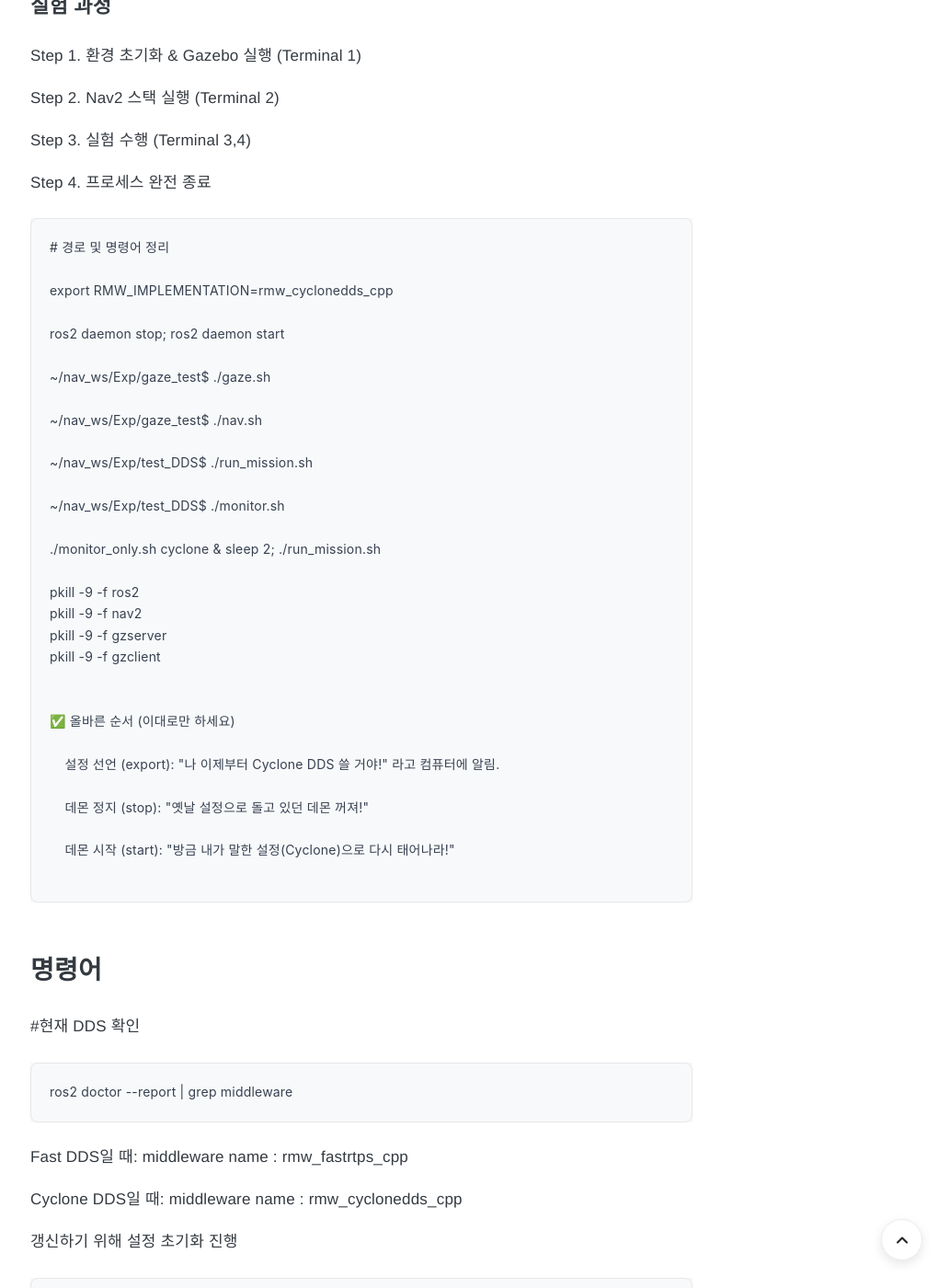
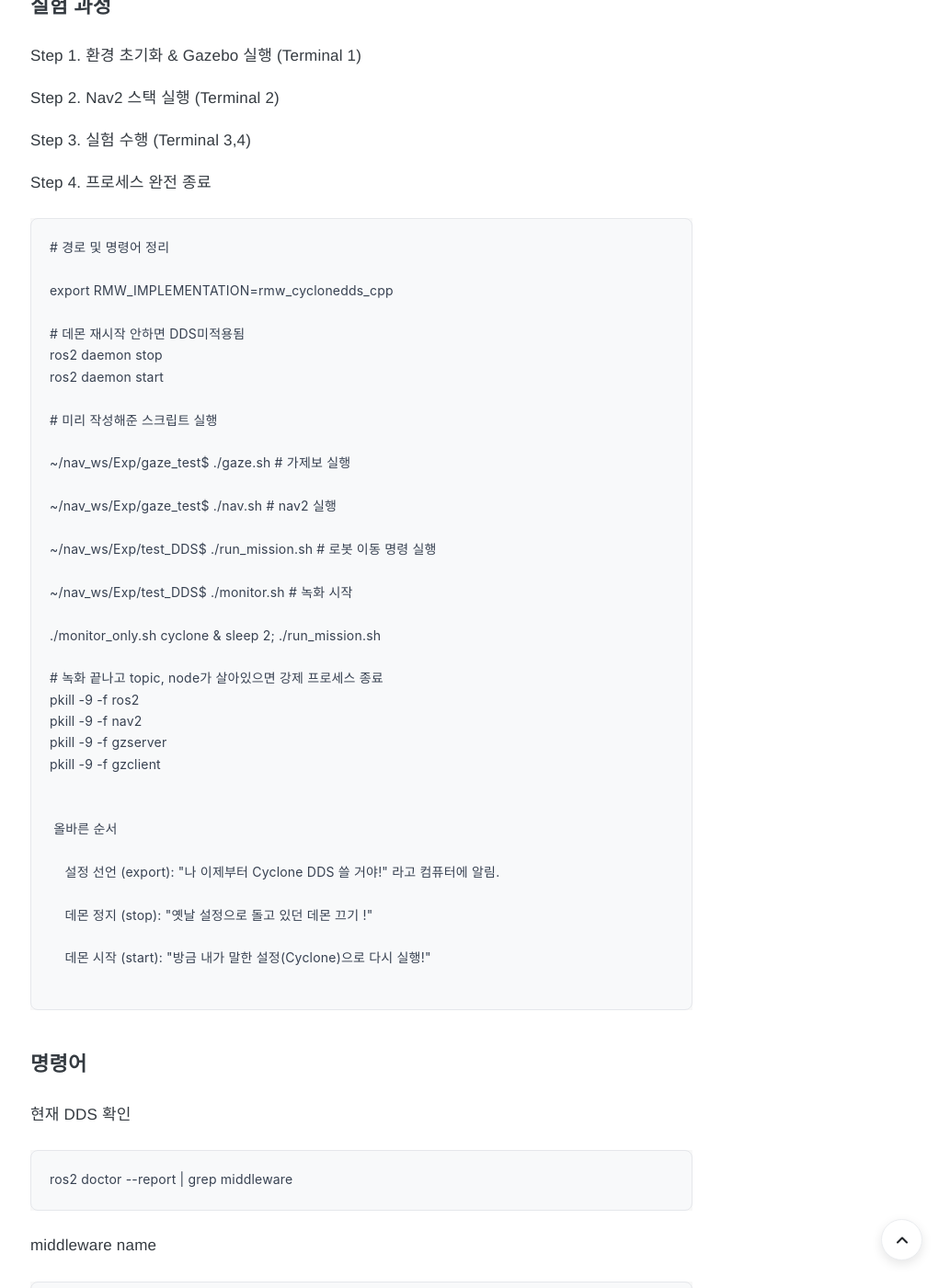
Before and after one commit to MisteryKid/MisteryKid.github.io, a Jekyll site: the page built from _posts/Robotics/DDS_TEST/2026-01-02-DDSexp.md, in a window 1280 px wide and 1400 px high, scrolled down 1379 px. Shown: the whole window at 92% size, without its empty margins (247-1280 px from the left). Built offline with Jekyll 4.4.1, drawn with Linux system fonts in a browser that asks for light colours; some of the changed text lies outside the part shown.

Commit message:
start 260216

````diff
--- a/_posts/Robotics/DDS_TEST/2026-01-02-DDSexp.md
+++ b/_posts/Robotics/DDS_TEST/2026-01-02-DDSexp.md
@@ -49,46 +49,53 @@ Step 4. 프로세스 완전 종료
 
 export RMW_IMPLEMENTATION=rmw_cyclonedds_cpp
 
-ros2 daemon stop; ros2 daemon start
+# 데몬 재시작 안하면 DDS미적용됨
+ros2 daemon stop
+ros2 daemon start
 
-~/nav_ws/Exp/gaze_test$ ./gaze.sh
+# 미리 작성해준 스크립트 실행
 
-~/nav_ws/Exp/gaze_test$ ./nav.sh
+~/nav_ws/Exp/gaze_test$ ./gaze.sh # 가제보 실행
 
-~/nav_ws/Exp/test_DDS$ ./run_mission.sh
+~/nav_ws/Exp/gaze_test$ ./nav.sh # nav2 실행
 
-~/nav_ws/Exp/test_DDS$ ./monitor.sh
+~/nav_ws/Exp/test_DDS$ ./run_mission.sh # 로봇 이동 명령 실행
+
+~/nav_ws/Exp/test_DDS$ ./monitor.sh # 녹화 시작
 
 ./monitor_only.sh cyclone & sleep 2; ./run_mission.sh
 
+# 녹화 끝나고 topic, node가 살아있으면 강제 프로세스 종료
 pkill -9 -f ros2
 pkill -9 -f nav2
 pkill -9 -f gzserver
 pkill -9 -f gzclient
 
 
-✅ 올바른 순서 (이대로만 하세요)
+ 올바른 순서
 
     설정 선언 (export): "나 이제부터 Cyclone DDS 쓸 거야!" 라고 컴퓨터에 알림.
 
-    데몬 정지 (stop): "옛날 설정으로 돌고 있던 데몬 꺼져!"
+    데몬 정지 (stop): "옛날 설정으로 돌고 있던 데몬 끄기 !"
 
-    데몬 시작 (start): "방금 내가 말한 설정(Cyclone)으로 다시 태어나라!"
+    데몬 시작 (start): "방금 내가 말한 설정(Cyclone)으로 다시 실행!"
 
 ```
 
-## 명령어
+### 명령어
 
 
-#현재 DDS 확인
+현재 DDS 확인
 ```
 ros2 doctor --report | grep middleware
 ```
 
-Fast DDS일 때: middleware name    : rmw_fastrtps_cpp
+middleware name
+```
+Fast DDS일 때 : rmw_fastrtps_cpp
 
-Cyclone DDS일 때: middleware name    : rmw_cyclonedds_cpp
-
+Cyclone DDS일 때 : rmw_cyclonedds_cpp
+```
 
 갱신하기 위해 설정 초기화 진행
 ```
````
Also changed, not shown: other parts of _posts/Robotics/DDS_TEST/2026-01-02-DDSexp.md (+2 -4 lines).
